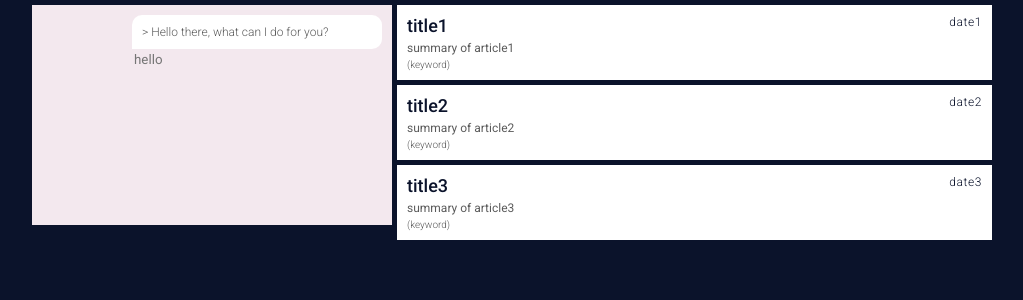
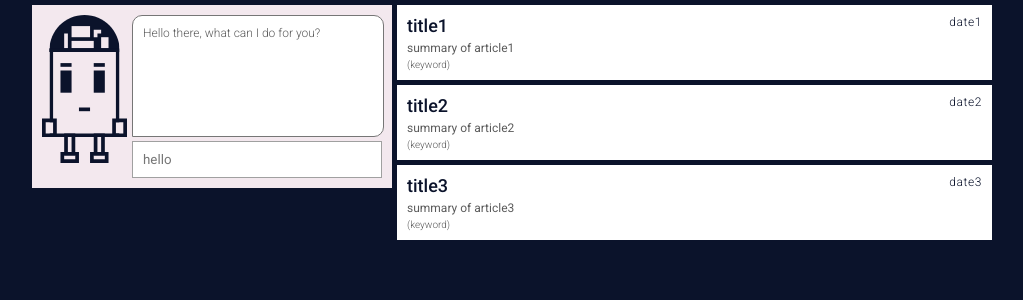
Before and after one commit to chrisjwei/cmu_takes_mhacks, a Django app: page /newsfeed in a window 1280 px wide. Shown: the part 50-350 px from the top of the page, without its empty margins (128-1151 px from the left). Run offline with Django 3.2, Linux system fonts and the light colour scheme; some libraries are stand-ins or nearby versions.

Commit message:
robot css done

```diff
--- a/app/static/app/css/newsfeed-stylesheet.css
+++ b/app/static/app/css/newsfeed-stylesheet.css
@@ -14,7 +14,6 @@ body{
 }
 
 .robot{
-	height:200px;
 	width: 340px;
 	background-color: #F3E8EE;
 	margin-top:5px;
@@ -42,6 +41,18 @@ body{
 	border-top-left-radius:10px;
 	border-top-right-radius:10px;
 	border-bottom-right-radius:10px;
+	height:100px;
+	width:230px;
+	resize: none;
+}
+
+#robot-input{
+	width:228px;
+	padding:10px;
+	background-color: white;
+	border: solid;
+	border-width: 1px;
+	border-color:#A0A0A0;
 }
 
 .newsfeed{
--- a/app/templates/app/newsfeed.html
+++ b/app/templates/app/newsfeed.html
@@ -16,13 +16,15 @@
 </div>
 <div class='container'>
 	<div class='robot'>
-		<img class='robot-left' src=''>
+		<img class='robot-left' src='/static/app/images/robot-dark.svg' style='width:25%;padding-right:5px'>
 		<div class='robot-right'>
-			<div id='robot-output' class='robot-speech-bubble font-text-light'> > Hello there, what can I do for you?</div>
-			<form onsubmit="readInput();return false;">
-		  	<input id='robot-input' type="text" name="message" placeholder='hello'><br>
-		  </form>
+			<textarea readonly id='robot-output' class='robot-speech-bubble font-text-light'>
+Hello there, what can I do for you?
+			</textarea>
 		</div>
+		<form onsubmit="readInput();return false;">
+	  	<input id='robot-input' type="text" name="message" placeholder='hello'><br>
+		</form>
 	</div>
 	<div class='newsfeed'>
 		<ul>
```
